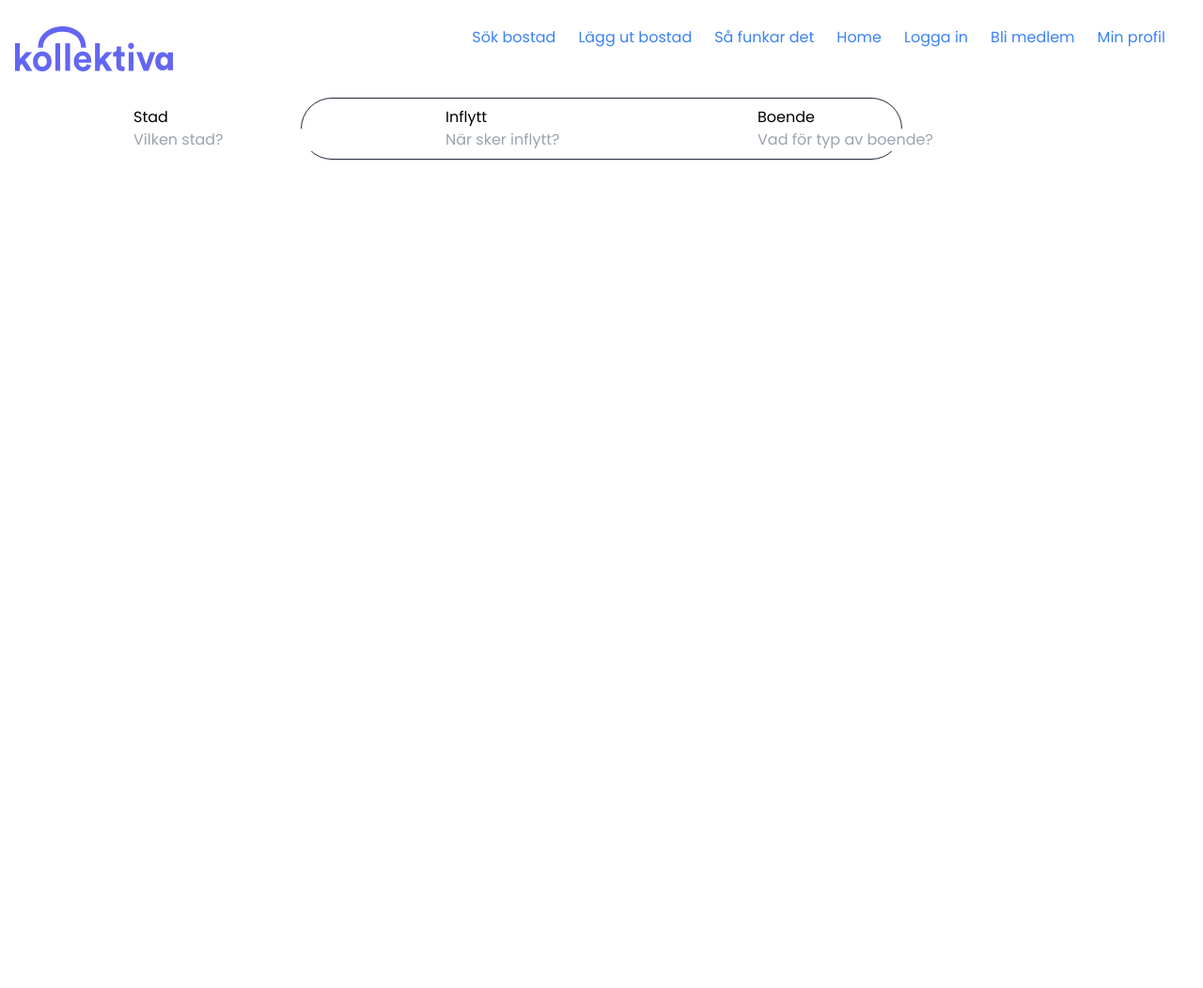
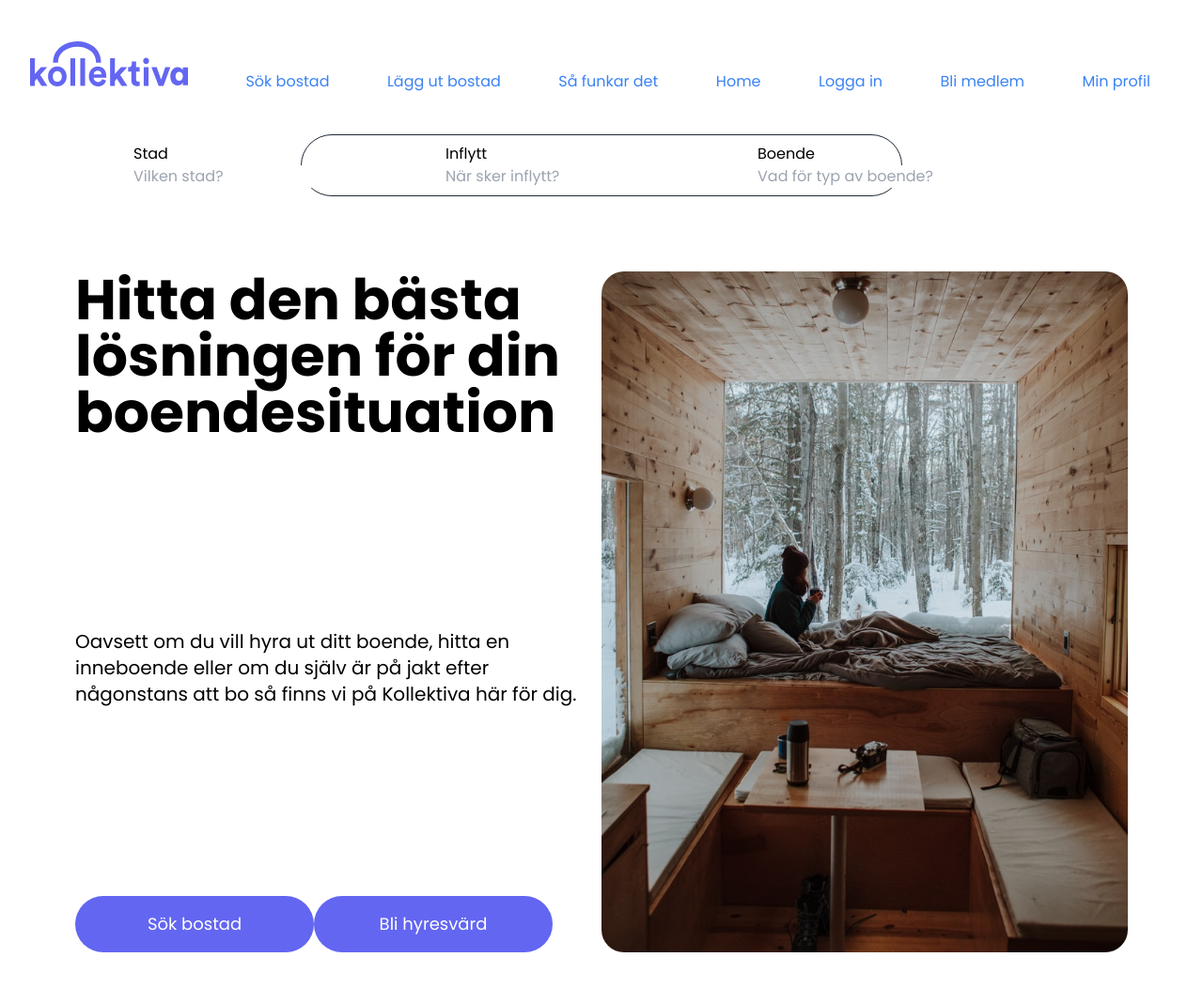
Before and after one commit to sofiaronnkvist/Kollektiva, a Next.js app: page / in a window 1280 px wide. Shown: the top 1052 px of the page at 94% size. Before the commit the page ends 800 px from the top, so only its background shows below. Built offline with nearby package versions, Linux system fonts and the light colour scheme.

Commit message:
Added hero section on index.

```diff
--- /dev/null
+++ b/components/HeroIndex.tsx
@@ -0,0 +1,20 @@
+import ButtonMd from "./Buttons/ButtonMd";
+
+function HeroIndex() {
+    return (
+    <div className="flex p-20">
+        <div className="flex flex-1 flex-col justify-between">
+            <h1 className="font-bold text-6xl">Hitta den bästa<br></br> lösningen för din boendesituation</h1>
+            <h3 className="text-xl">Oavsett om du vill hyra ut ditt boende, hitta en inneboende eller om du själv är på jakt efter någonstans att bo så finns vi på Kollektiva här för dig.</h3>
+            <div className="">
+                <ButtonMd text="Sök bostad"></ButtonMd>
+                <ButtonMd text="Bli hyresvärd"></ButtonMd>
+            </div>
+        </div>
+        <div className="flex flex-1">
+            <img className="rounded-3xl" src="/img1.jpeg" alt="Woman in a cabin" />
+        </div>
+    </div>);
+}
+
+export default HeroIndex;
--- a/components/Navigation.tsx
+++ b/components/Navigation.tsx
@@ -1,8 +1,14 @@
 import Link from 'next/link'
+import Logo from './Logo'
 
 function Navigation() {
   return (
-    <ul className="flex">
+    <ul className="flex justify-between items-baseline px-8 py-8">
+      <li className="mr-6">
+        <Link href="/">
+          <Logo></Logo>
+        </Link>
+      </li>
       <li className="mr-6">
         <Link href="/">
           <a className="text-blue-500 hover:text-blue-800">Sök bostad</a>
--- a/pages/_document.js
+++ b/pages/_document.js
@@ -16,7 +16,7 @@ import Document, {
       return (
         <Html>
           <Head>
-          <link href="https://fonts.googleapis.com/css2?family=Poppins:wght@400;500&display=swap" rel="stylesheet" />
+          <link href="https://fonts.googleapis.com/css2?family=Poppins:wght@400;500;700&display=swap" rel="stylesheet" />
           </Head>
           <body>
             <Main />
--- a/pages/index.tsx
+++ b/pages/index.tsx
@@ -3,6 +3,7 @@ import Head from 'next/head'
 import Navigation from '../components/Navigation'
 import Logo from '../components/Logo'
 import SearchBar from '../components/SearchBar'
+import HeroIndex from '../components/HeroIndex'
 
 const Home: NextPage = () => {
   return (
@@ -11,13 +12,13 @@ const Home: NextPage = () => {
         <title>Create Next App</title>
         <link rel="icon" href="/favicon.ico" />
       </Head>
-      <nav className="mt-3 flex w-screen justify-between p-4">
-        <Logo></Logo>
+      <nav className="mt-3 w-screen">
         <Navigation></Navigation>
       </nav>
       <div className="w-screen flex justify-center">
       <SearchBar></SearchBar>
       </div>
+      <HeroIndex></HeroIndex>
     </div>
   )
 }
```
